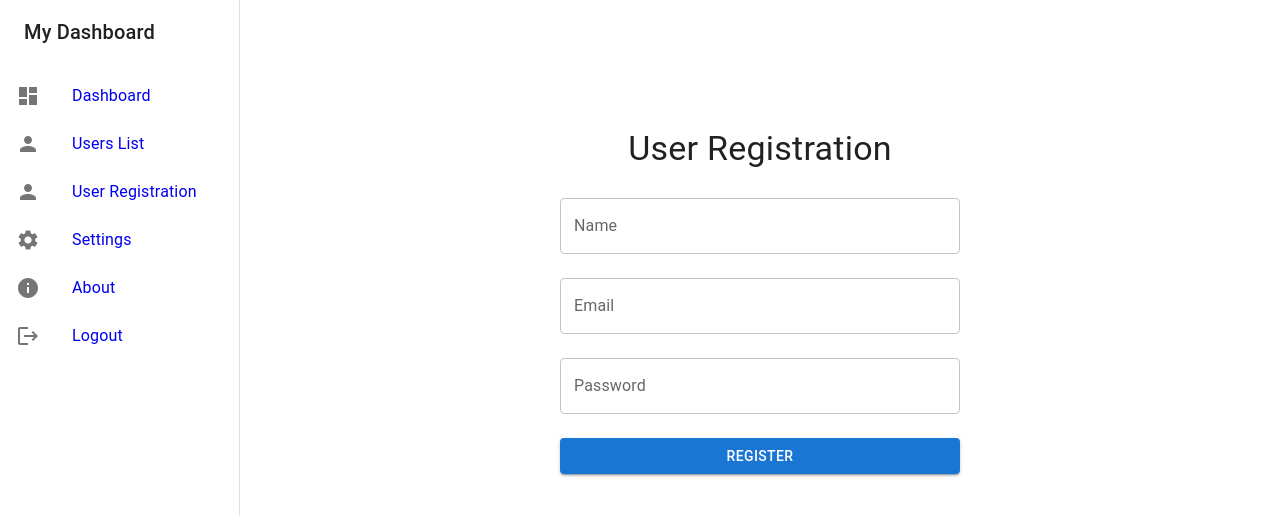
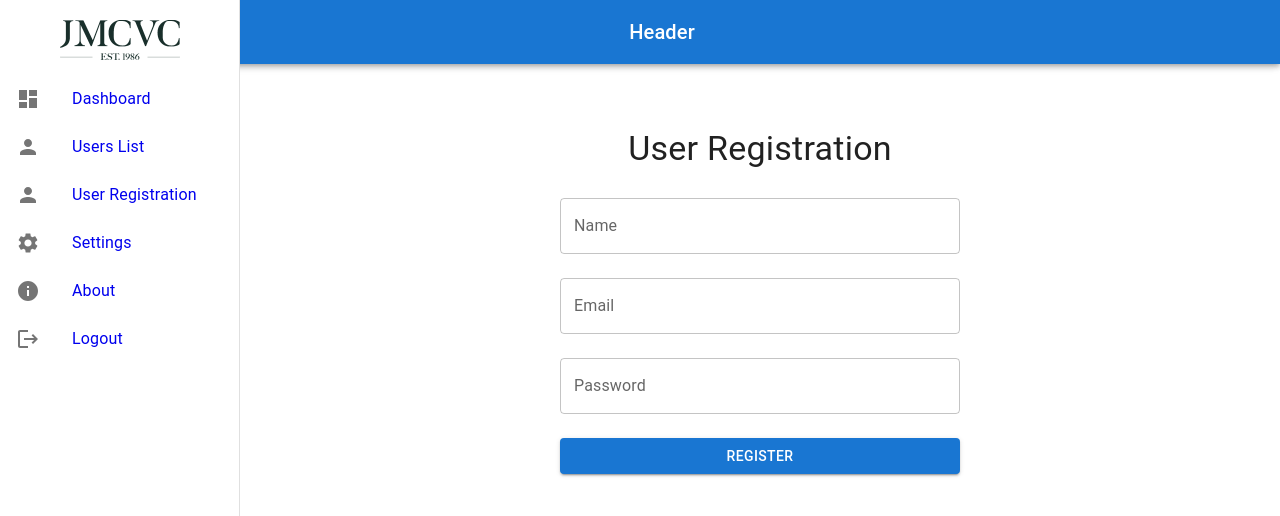
Before and after one commit to mussawir/jmcfrontend, a React (Create React App) app: page /register in a window 1280 px wide. Shown: the top 516 px of the page. Built offline with nearby package versions, Linux system fonts and the light colour scheme.

Commit message:
updated more

```diff
--- a/src/App.tsx
+++ b/src/App.tsx
@@ -1,10 +1,10 @@
 import React from 'react';
-import { Routes, Route, Link } from 'react-router-dom';
+import { Routes, Route } from 'react-router-dom';
 import Login from './pages/Login';
 import Dashboard from './pages/Dashboard'; // Assuming you have a Dashboard page
 import UsersList from './pages/UsersList';
+import Register from './pages/Register'; // Import the Register component
 import './App.css';
-import Register from './pages/Register';
 
 function App() {
   return (
@@ -13,8 +13,7 @@ function App() {
         <Route path="/" element={<Login />} />
         <Route path="/dashboard" element={<Dashboard />} />
         <Route path="/users" element={<UsersList />} />
-        <Route path="/register" element={<Register />} />
-
+        <Route path="/register" element={<Register />} /> {/* Add Register route */}
       </Routes>
     </div>
   );
--- /dev/null
+++ b/src/components/DrawerComponent.tsx
@@ -0,0 +1,61 @@
+import React from 'react';
+import { Drawer, List, ListItem, ListItemIcon, ListItemText, Toolbar, Typography } from '@mui/material';
+import DashboardIcon from '@mui/icons-material/Dashboard';
+import PersonIcon from '@mui/icons-material/Person';
+import SettingsIcon from '@mui/icons-material/Settings';
+import InfoIcon from '@mui/icons-material/Info';
+import LogoutIcon from '@mui/icons-material/Logout';
+import { Link } from 'react-router-dom';
+import logojmc from '../images/jmcvc-dark-logo.png'
+const drawerWidth = 240;
+
+const DrawerComponent = () => {
+  return (
+    <Drawer
+      sx={{
+        width: drawerWidth,
+        flexShrink: 0,
+        '& .MuiDrawer-paper': {
+          width: drawerWidth,
+          boxSizing: 'border-box',
+        },
+      }}
+      variant="permanent"
+      anchor="left"
+    >
+       <Toolbar style={{ justifyContent:'center', display: 'flex',}}>
+          <div >
+          <img src={logojmc} width={120} style={{marginTop: 20,}} alt="" />
+          </div>
+        </Toolbar>
+      <List>
+        <ListItem component={Link} to="/dashboard">
+          <ListItemIcon><DashboardIcon /></ListItemIcon>
+          <ListItemText primary="Dashboard" />
+        </ListItem>
+        <ListItem component={Link} to="/users">
+          <ListItemIcon><PersonIcon /></ListItemIcon>
+          <ListItemText primary="Users List" />
+        </ListItem>
+        <ListItem component={Link} to="/register">
+          <ListItemIcon><PersonIcon /></ListItemIcon>
+          <ListItemText primary="User Registration" />
+        </ListItem>
+        <ListItem component={Link} to="/settings">
+          <ListItemIcon><SettingsIcon /></ListItemIcon>
+          <ListItemText primary="Settings" />
+        </ListItem>
+        <ListItem component={Link} to="/about">
+          <ListItemIcon><InfoIcon /></ListItemIcon>
+          <ListItemText primary="About" />
+        </ListItem>
+        <ListItem component={Link} to="/logout">
+          <ListItemIcon><LogoutIcon /></ListItemIcon>
+          <ListItemText primary="Logout" />
+        </ListItem>
+      </List>
+    </Drawer>
+  );
+};
+
+export default DrawerComponent;
--- /dev/null
+++ b/src/components/HeaderComponent.tsx
@@ -0,0 +1,20 @@
+import React from 'react';
+import { AppBar, Toolbar, Typography, Box, IconButton } from '@mui/material';
+import MenuIcon from '@mui/icons-material/Menu';
+
+const HeaderComponent = () => {
+  return (
+    <AppBar position="fixed">
+      <Toolbar>
+        <IconButton edge="start" color="inherit" aria-label="menu" sx={{ mr: 2 }}>
+          <MenuIcon />
+        </IconButton>
+        <Typography variant="h6" noWrap sx={{ flexGrow: 1 }}>
+          Header
+        </Typography>
+      </Toolbar>
+    </AppBar>
+  );
+};
+
+export default HeaderComponent;
--- /dev/null
+++ b/src/components/Layout.tsx
@@ -0,0 +1,24 @@
+import React from 'react';
+import { Box, CssBaseline } from '@mui/material';
+import DrawerComponent from './DrawerComponent';
+
+interface LayoutProps {
+  children: React.ReactNode;
+}
+
+const Layout = ({ children }: LayoutProps) => {
+  return (
+    <Box sx={{ display: 'flex' }}>
+      <CssBaseline />
+      {/* Include the Drawer Component */}
+      <DrawerComponent />
+
+      {/* Main content area */}
+      <Box component="main" sx={{ flexGrow: 1, p: 3 }}>
+        {children}
+      </Box>
+    </Box>
+  );
+}
+
+export default Layout;
--- a/src/pages/Dashboard.tsx
+++ b/src/pages/Dashboard.tsx
@@ -1,14 +1,8 @@
 import React, { useEffect, useState } from 'react';
-import { Box, Drawer, List, ListItem, ListItemIcon, ListItemText, Typography, Toolbar, CssBaseline, Grid, Paper, Card, CardContent, TextField, Button } from '@mui/material';
-import DashboardIcon from '@mui/icons-material/Dashboard';
-import PersonIcon from '@mui/icons-material/Person';
-import SettingsIcon from '@mui/icons-material/Settings';
-import InfoIcon from '@mui/icons-material/Info';
-import LogoutIcon from '@mui/icons-material/Logout';
-import { Link, useNavigate } from 'react-router-dom';
-
-const drawerWidth = 240;
-
+import { Box, Grid, Paper, Card, CardContent, Typography, Toolbar, CssBaseline } from '@mui/material';
+import { useNavigate } from 'react-router-dom';
+import DrawerComponent from '../components/DrawerComponent'; // Import Drawer component
+import HeaderComponent from '../components/HeaderComponent';
 // Define the User interface
 interface User {
   name: string;
@@ -53,50 +47,10 @@ function Dashboard() {
       <CssBaseline />
 
       {/* Sidebar Drawer */}
-      <Drawer
-        sx={{
-          width: drawerWidth,
-          flexShrink: 0,
-          '& .MuiDrawer-paper': {
-            width: drawerWidth,
-            boxSizing: 'border-box',
-          },
-        }}
-        variant="permanent"
-        anchor="left"
-      >
-        <Toolbar>
-          <Typography variant="h6" noWrap>
-            My Dashboard
-          </Typography>
-        </Toolbar>
-        <List>
-          <ListItem sx={{ cursor: 'pointer' }} component={Link} to="/dashboard">
-            <ListItemIcon><DashboardIcon /></ListItemIcon>
-            <ListItemText primary="Dashboard" />
-          </ListItem>
-          <ListItem sx={{ cursor: 'pointer' }} component={Link} to="/users">
-          <ListItemIcon><PersonIcon /></ListItemIcon>
-          <ListItemText primary="Users List" />
-          </ListItem>
-          <ListItem sx={{ cursor: 'pointer' }} component={Link} to="/register">
-            <ListItemIcon><PersonIcon /></ListItemIcon>
-            <ListItemText primary="User Registration" />
-          </ListItem>
-          <ListItem sx={{ cursor: 'pointer' }} component={Link} to="/settings">
-            <ListItemIcon><SettingsIcon /></ListItemIcon>
-            <ListItemText primary="Settings" />
-          </ListItem>
-          <ListItem sx={{ cursor: 'pointer' }} component={Link} to="/about">
-            <ListItemIcon><InfoIcon /></ListItemIcon>
-            <ListItemText primary="About" />
-          </ListItem>
-          <ListItem sx={{ cursor: 'pointer' }} component={Link} to="/logout">
-            <ListItemIcon><LogoutIcon /></ListItemIcon>
-            <ListItemText primary="Logout" />
-          </ListItem>
-        </List>
-      </Drawer>
+      <DrawerComponent /> {/* Use the Drawer component here */}
+
+      {/* Header */}
+      <HeaderComponent /> {/* Add HeaderComponent here */}
 
       {/* Main Content Area */}
       <Box component="main" sx={{ flexGrow: 1, p: 3 }}>
@@ -104,7 +58,7 @@ function Dashboard() {
 
         <Grid container spacing={3}>
           <Grid item xs={12} sm={6} md={4}>
-            <Card style={{backgroundColor: 'burlywood'}}>
+            <Card style={{ backgroundColor: 'burlywood' }}>
               <CardContent>
                 <Typography variant="h6">User Information</Typography>
                 {user ? (
@@ -120,7 +74,7 @@ function Dashboard() {
           </Grid>
 
           <Grid item xs={12} sm={6} md={4}>
-            <Card style={{backgroundColor: 'yellow'}}>
+            <Card style={{ backgroundColor: 'yellow' }}>
               <CardContent>
                 <Typography variant="h6">Account Info</Typography>
                 {user ? (
--- a/src/pages/Register.tsx
+++ b/src/pages/Register.tsx
@@ -1,13 +1,7 @@
 import React, { useState } from 'react';
-import { Box, TextField, Button, Typography, Drawer, List, ListItem, ListItemIcon, ListItemText, Toolbar, CssBaseline } from '@mui/material';
-import DashboardIcon from '@mui/icons-material/Dashboard';
-import PersonIcon from '@mui/icons-material/Person';
-import SettingsIcon from '@mui/icons-material/Settings';
-import InfoIcon from '@mui/icons-material/Info';
-import LogoutIcon from '@mui/icons-material/Logout';
-import { Link } from 'react-router-dom';
-
-const drawerWidth = 240;
+import { Box, TextField, Button, Typography, CssBaseline, Toolbar } from '@mui/material';
+import DrawerComponent from '../components/DrawerComponent'; // Import the Drawer component
+import HeaderComponent from '../components/HeaderComponent'; // Import Header component
 
 function Register() {
   const [name, setName] = useState('');
@@ -39,53 +33,11 @@ function Register() {
       <CssBaseline />
 
       {/* Sidebar Drawer */}
-      <Drawer
-        sx={{
-          width: drawerWidth,
-          flexShrink: 0,
-          '& .MuiDrawer-paper': {
-            width: drawerWidth,
-            boxSizing: 'border-box',
-          },
-        }}
-        variant="permanent"
-        anchor="left"
-      >
-        <Toolbar>
-          <Typography variant="h6" noWrap>
-            My Dashboard
-          </Typography>
-        </Toolbar>
-        <List>
-          <ListItem component={Link} to="/dashboard">
-            <ListItemIcon><DashboardIcon /></ListItemIcon>
-            <ListItemText primary="Dashboard" />
-          </ListItem>
-          <ListItem sx={{ cursor: 'pointer' }} component={Link} to="/users">
-          <ListItemIcon><PersonIcon /></ListItemIcon>
-          <ListItemText primary="Users List" />
-          </ListItem>
-          <ListItem component={Link} to="/register">
-            <ListItemIcon><PersonIcon /></ListItemIcon>
-            <ListItemText primary="User Registration" />
-          </ListItem>
-          <ListItem component={Link} to="/settings">
-            <ListItemIcon><SettingsIcon /></ListItemIcon>
-            <ListItemText primary="Settings" />
-          </ListItem>
-          <ListItem component={Link} to="/about">
-            <ListItemIcon><InfoIcon /></ListItemIcon>
-            <ListItemText primary="About" />
-          </ListItem>
-          <ListItem component={Link} to="/logout">
-            <ListItemIcon><LogoutIcon /></ListItemIcon>
-            <ListItemText primary="Logout" />
-          </ListItem>
-        </List>
-      </Drawer>
+      <DrawerComponent /> {/* Use the Drawer component here */}
 
       {/* Main Content Area */}
       <Box component="main" sx={{ flexGrow: 1, p: 3 }}>
+        <HeaderComponent /> {/* Add HeaderComponent here */}
         <Toolbar />
 
         {/* Registration Form */}
--- a/src/pages/UsersList.tsx
+++ b/src/pages/UsersList.tsx
@@ -1,13 +1,7 @@
 import React, { useEffect, useState } from 'react';
-import { Box, Drawer, List, ListItem, ListItemIcon, ListItemText, Typography, Toolbar, Table, TableBody, TableCell, TableHead, TableRow, CircularProgress } from '@mui/material';
-import DashboardIcon from '@mui/icons-material/Dashboard';
-import PersonIcon from '@mui/icons-material/Person';
-import SettingsIcon from '@mui/icons-material/Settings';
-import InfoIcon from '@mui/icons-material/Info';
-import LogoutIcon from '@mui/icons-material/Logout';
-import { Link } from 'react-router-dom';
-
-const drawerWidth = 240;
+import { Box, Table, TableBody, TableCell, TableHead, TableRow, Typography, CircularProgress } from '@mui/material';
+import Layout from '../components/Layout'; // Import Layout component
+import HeaderComponent from '../components/HeaderComponent'; // Import Header component
 
 interface User {
   id: number;
@@ -40,70 +34,34 @@ const UsersList = () => {
     fetchUsers();
   }, []);
 
+  if (loading) {
     return (
-    <Box sx={{ display: 'flex' }}>
-      {/* Drawer Navigation */}
-      <Drawer
-        sx={{
-          width: drawerWidth,
-          flexShrink: 0,
-          '& .MuiDrawer-paper': {
-            width: drawerWidth,
-            boxSizing: 'border-box',
-          },
-        }}
-        variant="permanent"
-        anchor="left"
-      >
-        <Toolbar>
-          <Typography variant="h6" noWrap>
-            My Dashboard
-          </Typography>
-        </Toolbar>
-        <List>
-          <ListItem sx={{ cursor: 'pointer' }} component={Link} to="/dashboard">
-            <ListItemIcon><DashboardIcon /></ListItemIcon>
-            <ListItemText primary="Dashboard" />
-          </ListItem>
-          <ListItem sx={{ cursor: 'pointer' }} component={Link} to="/users">
-          <ListItemIcon><PersonIcon /></ListItemIcon>
-          <ListItemText primary="Users List" />
-          </ListItem>
-          <ListItem component={Link} to="/register">
-            <ListItemIcon><PersonIcon /></ListItemIcon>
-            <ListItemText primary="User Registration" />
-          </ListItem>
-          <ListItem sx={{ cursor: 'pointer' }} component={Link} to="/settings">
-            <ListItemIcon><SettingsIcon /></ListItemIcon>
-            <ListItemText primary="Settings" />
-          </ListItem>
-          <ListItem sx={{ cursor: 'pointer' }} component={Link} to="/about">
-            <ListItemIcon><InfoIcon /></ListItemIcon>
-            <ListItemText primary="About" />
-          </ListItem>
-          <ListItem sx={{ cursor: 'pointer' }} component={Link} to="/logout">
-            <ListItemIcon><LogoutIcon /></ListItemIcon>
-            <ListItemText primary="Logout" />
-          </ListItem>
-        </List>
-      </Drawer>
-
-      {/* Main Content Area */}
-      <Box component="main" sx={{ flexGrow: 1, p: 3 }}>
-        <Toolbar />
-
-        {loading ? (
+      <Layout>
+        <HeaderComponent /> {/* Add Header here */}
         <Box sx={{ display: 'flex', justifyContent: 'center', alignItems: 'center', height: '100vh' }}>
           <CircularProgress />
         </Box>
-        ) : error ? (
+      </Layout>
+    );
+  }
+
+  if (error) {
+    return (
+      <Layout>
+        <HeaderComponent /> {/* Add Header here */}
         <Box sx={{ textAlign: 'center', mt: 5 }}>
           <Typography variant="h6" color="error">
             {error}
           </Typography>
         </Box>
-        ) : (
-          <Box>
+      </Layout>
+    );
+  }
+
+  return (
+    <Layout>
+      <HeaderComponent /> {/* Add Header here */}
+      <Box sx={{ p: 3, marginTop: '64px' }}> {/* Added marginTop to adjust for the fixed header */}
         <Typography variant="h4" component="h1" gutterBottom>
           Users List
         </Typography>
@@ -128,9 +86,7 @@ const UsersList = () => {
           </TableBody>
         </Table>
       </Box>
-        )}
-      </Box>
-    </Box>
+    </Layout>
   );
 };
 
```
Lines whose indentation alone changed are shown as unchanged.
